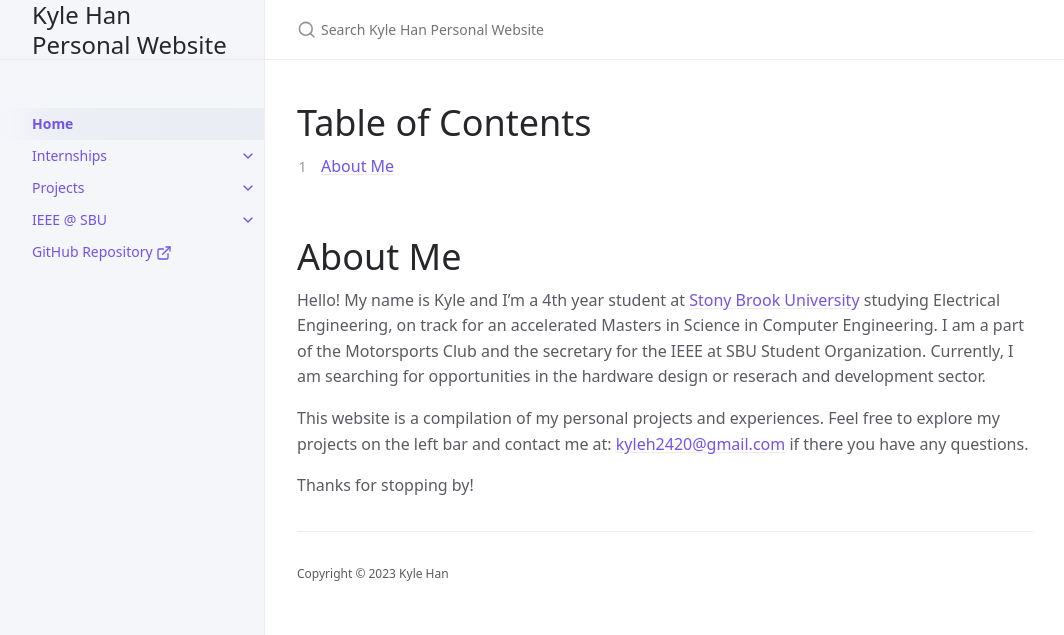
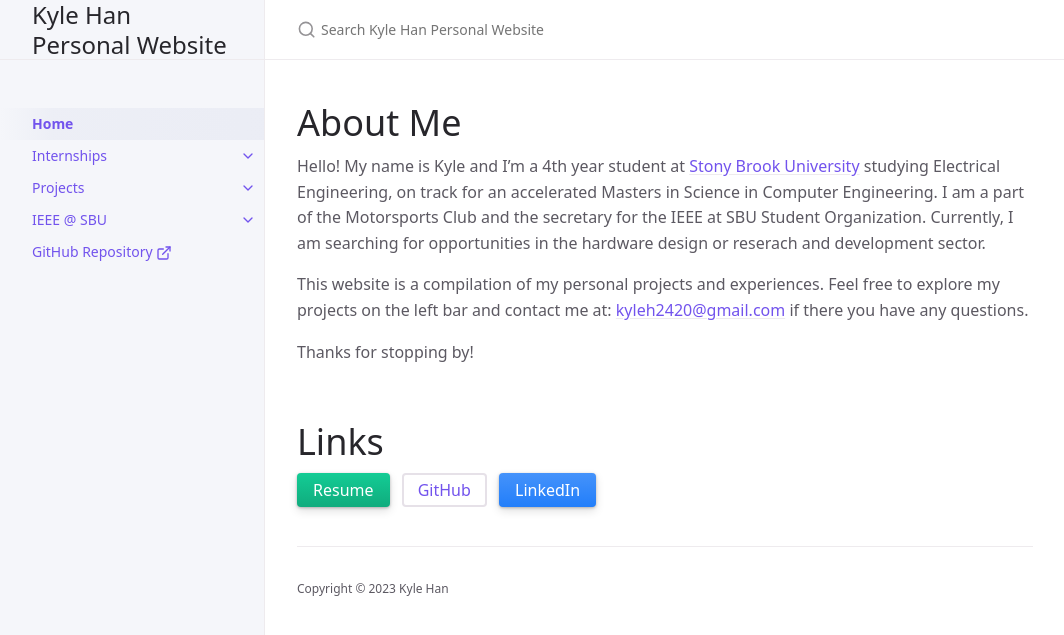
Before and after one commit to Kyleh2420/kyleh2420.github.io, a Jekyll site: the page built from index.md, in a window 1280 px wide. Shown: the top 635 px of the page, without its empty margins (107-1171 px from the left). Built offline with Jekyll 4.4.1, drawn with Linux system fonts in a browser that asks for light colours.

Commit message:
Updated to linktree style buttons

```diff
--- a/index.md
+++ b/index.md
@@ -8,13 +8,6 @@ nav_order: 1
 permalink: /
 ---
 
-
-# Table of Contents
-{: .no_toc}
-
-1. TOC
-{:toc}
-
 # About Me
 
 Hello! My name is Kyle and I'm a 4th year student at [Stony Brook University](https://www.stonybrook.edu/) studying Electrical Engineering, on track for an accelerated Masters in Science in Computer Engineering. I am a part of the Motorsports Club and the secretary for the IEEE at SBU Student Organization. Currently, I am searching for opportunities in the hardware design or reserach and development sector.
@@ -23,3 +16,9 @@ Hello! My name is Kyle and I'm a 4th year student at [Stony Brook University](ht
 This website is a compilation of my personal projects and experiences. Feel free to explore my projects on the left bar and contact me at: [kyleh2420@gmail.com](mailto:kyleh24202gmail.com) if there you have any questions.
 
 Thanks for stopping by!
+
+# Links
+
+[Resume]({{ site.baseurl }}/assets/pdf/KyleHanResume.pdf){: .btn .btn-green .mr-2 }
+[GitHub](https://github.com/Kyleh2420/){: .btn .btn-outline .mr-2 }
+[LinkedIn](https://www.linkedin.com/in/kyleh2420/){: .btn .btn-blue .mr-2 }
```
Also changed, not shown: 1 other file.
